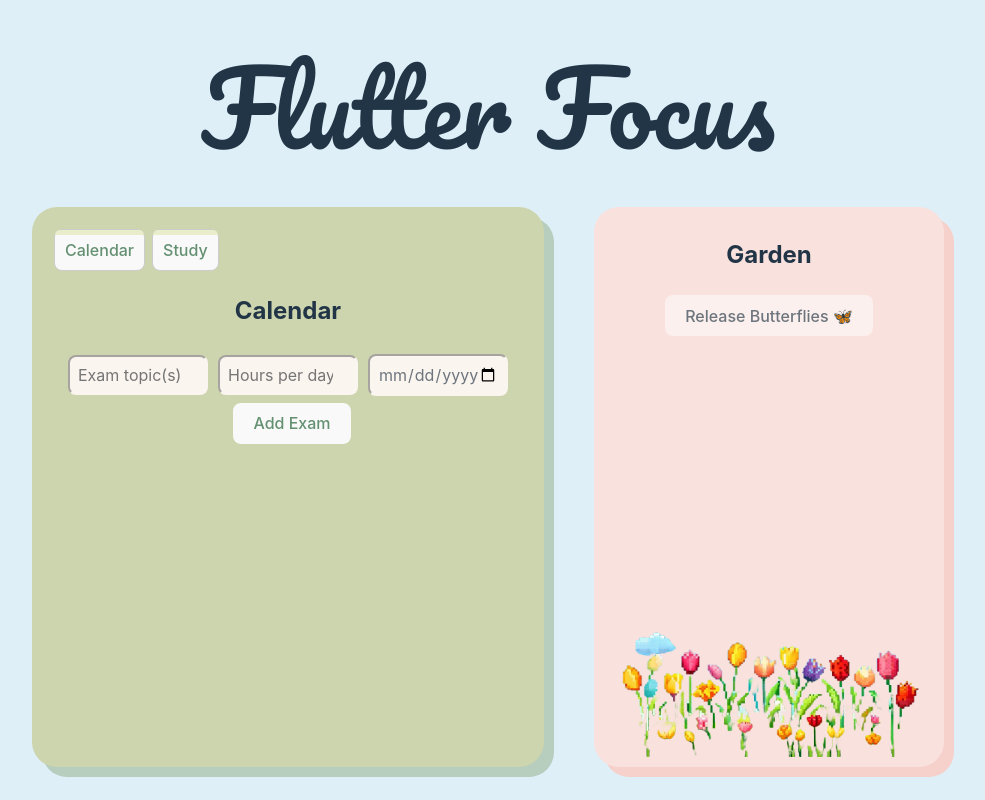
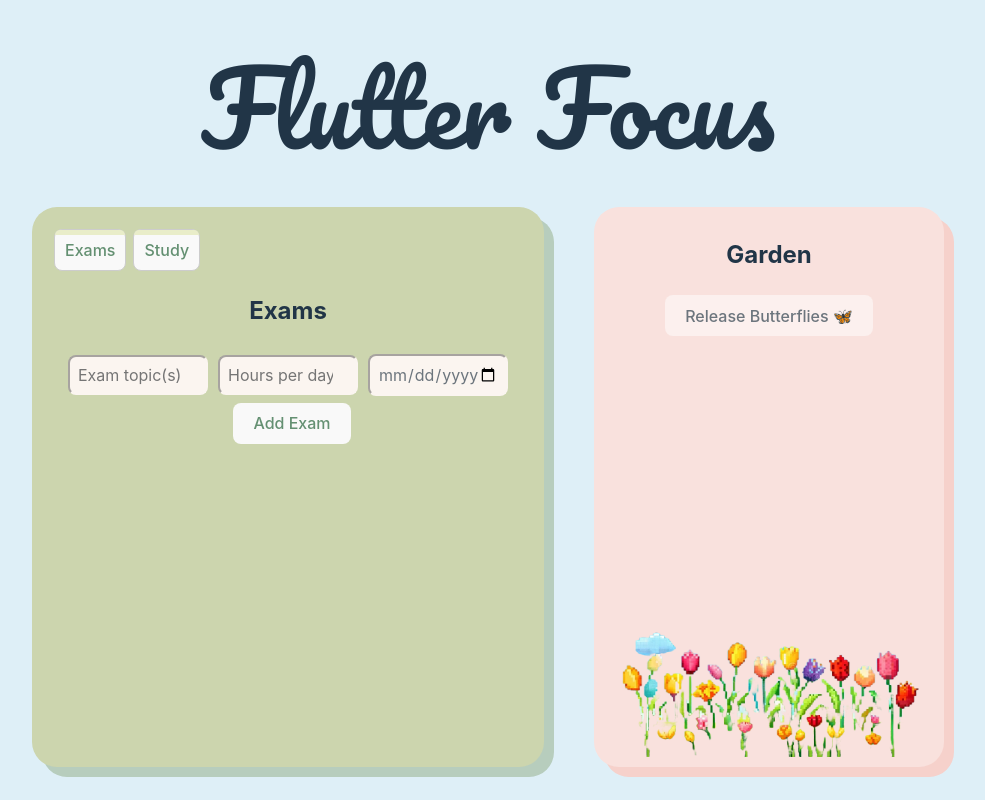
Before and after one commit to yavna/flutterfocus, a React (Vite) app: page / in a window 1280 px wide. Shown: the top 800 px of the page, without its empty margins (152-1137 px from the left). Built offline with nearby package versions, Linux system fonts and the light colour scheme; a web font is replaced by a local one.

Commit message:
change to exams

```diff
--- a/src/pages/Home.jsx
+++ b/src/pages/Home.jsx
@@ -343,7 +343,7 @@ function Home() {
         <div className="block mainBlock">
           <div className="tabButton">
             <button className="tablinks" onClick={() => handleTabClick(1)}>
-              Calendar
+              Exams
             </button>
             <button className="tablinks" onClick={() => handleTabClick(2)}>
               Study
@@ -363,7 +363,7 @@ function Home() {
                   transition={{ duration: 0.5 }}
                   className="showContent"
                 >
-                  <h2>Calendar</h2>
+                  <h2>Exams</h2>
                   <input
                     className="study-input"
                     type="text"
```
